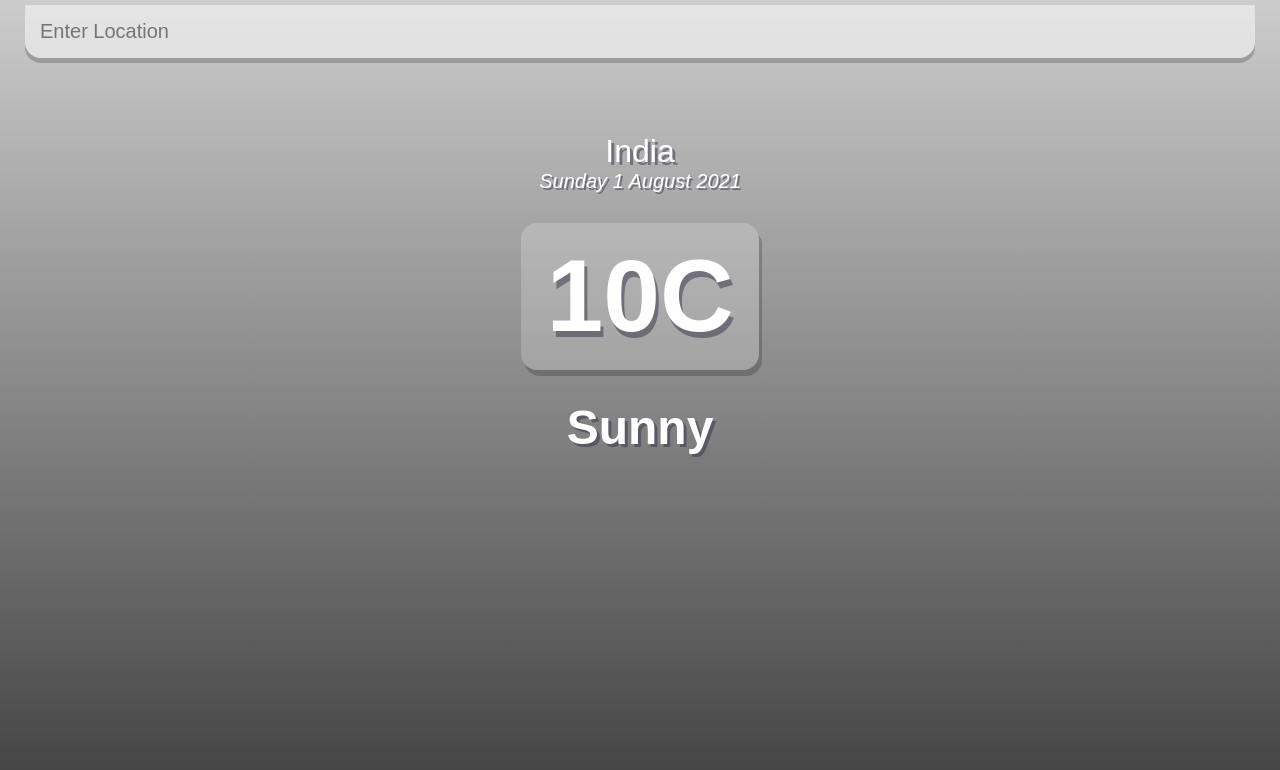
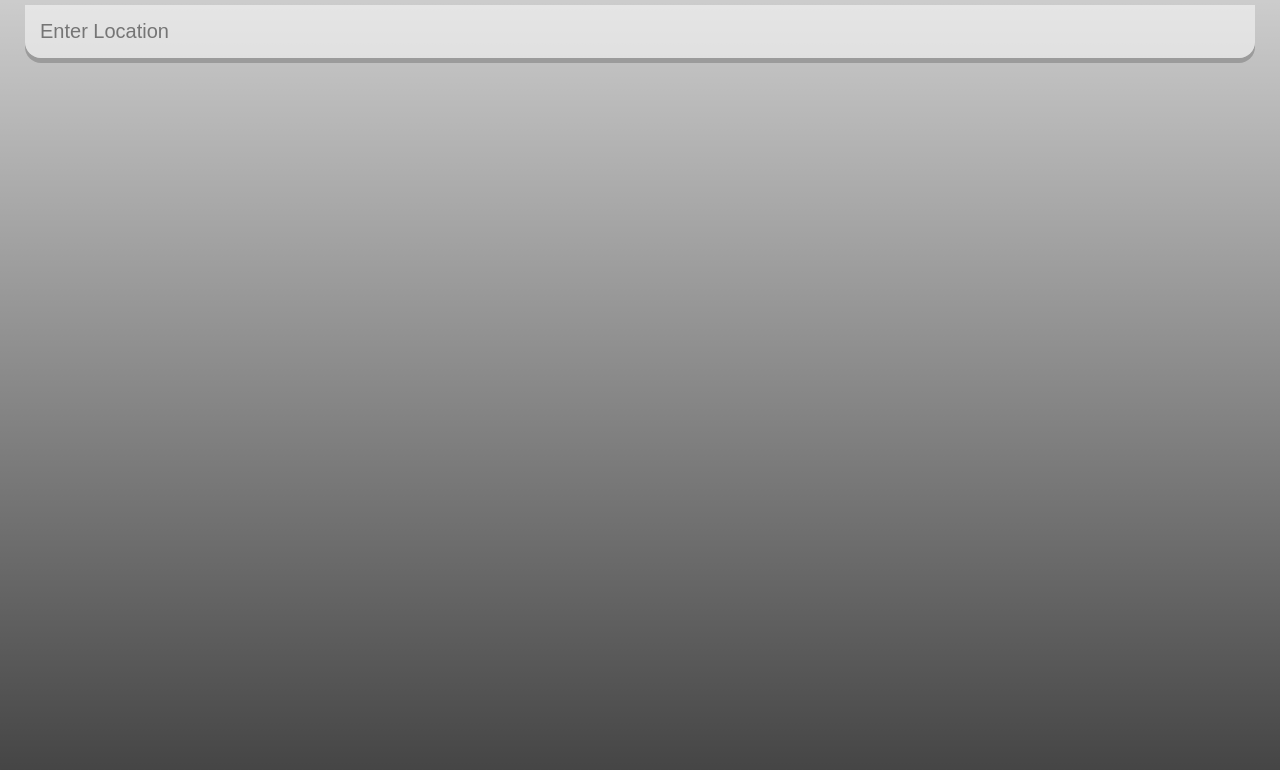
Before and after one commit to swarina/Weather-App-React, a React (Create React App) app: page / in a window 1280 px wide. Shown: the top 770 px of the page. Built offline with nearby package versions, Linux system fonts and the light colour scheme.

Commit message:
Add API calls and results

```diff
--- a/src/App.js
+++ b/src/App.js
@@ -1,4 +1,4 @@
-import React from "react";
+import React, { useState } from "react";
 
 //API
 const api = {
@@ -40,6 +40,21 @@
 };
 
 function App() {
+  const [query, setQuery] = useState("");
+  const [weather, setWeather] = useState({});
+
+  const search = (event) => {
+    if (event.key === "Enter") {
+      fetch(`${api.base}weather?q=${query}&units=metric&APPID=${api.key}`)
+        .then((res) => res.json())
+        .then((result) => {
+          setWeather(result);
+          setQuery("");
+          console.log(result);
+        });
+    }
+  };
+
   return (
     <div className="app">
       <main>
@@ -48,18 +63,27 @@
             type="text"
             className="search-bar"
             placeholder="Enter Location"
+            onChange={(e) => setQuery(e.target.value)}
+            value={query}
+            onKeyPress={search}
           />
         </div>
-        <div className="location-box">
-          <div className="location">India</div>
-          <div className="date">{dateBuilder(new Date())}</div>
-        </div>
-        <div className='weather-box'>
-          <div className='temp'>
-            10C
+        {typeof weather.main != "undefined" ? (
+          <div>
+            <div className="location-box">
+              <div className="location">
+                {weather.name}, {weather.sys.country}
+              </div>
+              <div className="date">{dateBuilder(new Date())}</div>
+            </div>
+            <div className="weather-box">
+              <div className="temp">{Math.round(weather.main.temp)}°C</div>
+              <div className="weather">{weather.weather[0].main}</div>
+            </div>
           </div>
-          <div className='weather'>Sunny</div>
-        </div>
+        ) : (
+          ""
+        )}
       </main>
     </div>
   );
```
